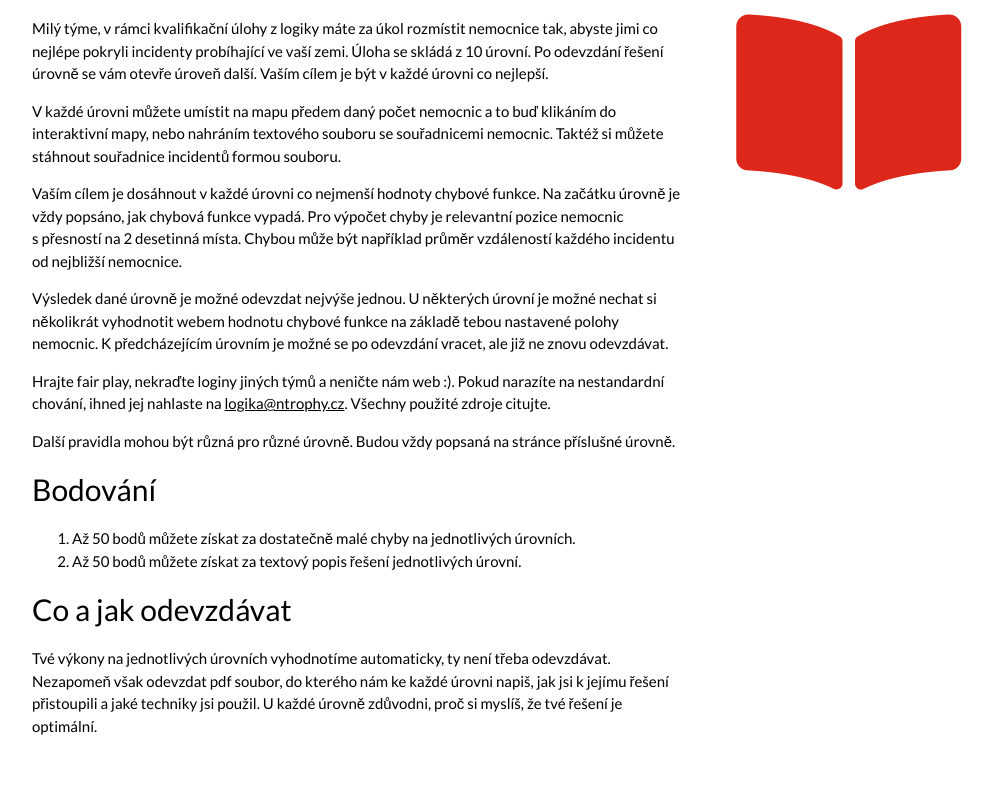
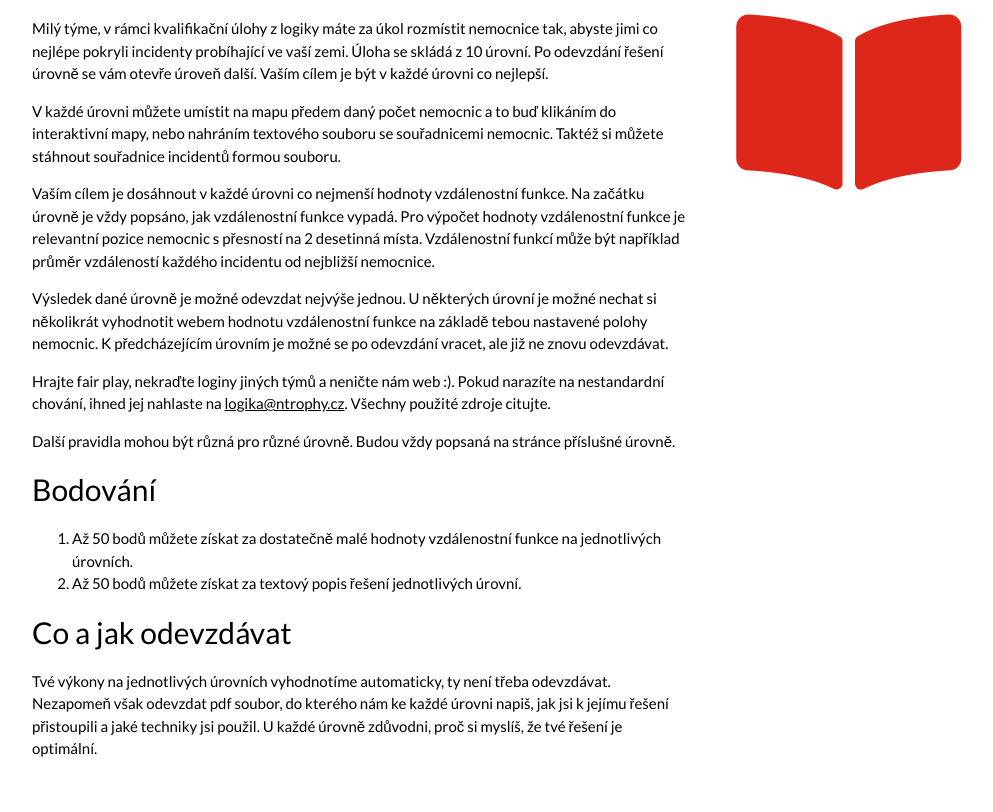
Before and after one commit to N-trophy/ntrophy-2019-logic, a Django app: page / in a window 1280 px wide. Shown: the part 1101-1913 px from the top of the page, without its empty margins (118-1111 px from the left). Run offline with Django 3.2, Linux system fonts and the light colour scheme; the visitor is signed in with stand-in values (Sample User, id 1); data that the repository does not hold is empty.

Commit message:
Changed chyba to hodnota vzd. f.

```diff
--- a/api_server/api_server/views.py
+++ b/api_server/api_server/views.py
@@ -27,7 +27,7 @@ def level_class(next_level, level_id):
 
 def level_status(next_level, level, submission=None):
     if next_level > level.id and submission is not None:
-        return "Chyba: %.2f" % (submission.score)
+        return "Hodnota vzd. f.: %.2f" % (submission.score)
     elif next_level == level.id:
         return "Otevřeno"
     else:
--- a/api_server/static/src/core.js
+++ b/api_server/static/src/core.js
@@ -99,7 +99,7 @@ function try_eval() {
         info_elem.innerHTML += " (zadali jste " + station_counter + " nemocnic).";
         return;
     }
-    info_elem.innerHTML = "Hodnota chybové funkce: ...";
+    info_elem.innerHTML = "Hodnota vzdálenostní funkce: ...";
     eval();
 }
 
@@ -117,7 +117,7 @@ function try_submit() {
         info_elem.innerHTML += " (zadali jste " + station_counter + " nemocnic).";
         return;
     }
-    info_elem.innerHTML = "Odevzdali jste řešení.<br>Hodnota chybové funkce: ...";
+    info_elem.innerHTML = "Odevzdali jste řešení.<br>Hodnota vzdálenostní funkce: ...";
     submit();
 }
 
@@ -144,7 +144,7 @@ function after_eval(res) {
 
     score_elem = document.getElementById('score');
     score_elem.innerText = score;
-    document.getElementById('eval-info').innerHTML = "Hodnota chybové funkce: " + score;
+    document.getElementById('eval-info').innerHTML = "Hodnota vzdálenostní funkce: " + score;
 }
 
 function after_submit(res) {
@@ -152,7 +152,7 @@ function after_submit(res) {
 
     score_elem = document.getElementById('score');
     score_elem.innerText = score;
-    document.getElementById('submit-info').innerHTML = "Odevzdali jste řešení.<br>Hodnota chybové funkce: " + score;
+    document.getElementById('submit-info').innerHTML = "Odevzdali jste řešení.<br>Hodnota vzdálenostní funkce: " + score;
     document.getElementById('submit-menu').style = "display: none!important;";
     document.getElementById('submit-menu-small').style = "display: none!important;";
     document.getElementById('next-level-menu').style = "display: block;";
--- a/api_server/templates/index.html
+++ b/api_server/templates/index.html
@@ -97,14 +97,14 @@ body,h1,h2,h3,h4,h5,h6 {font-family: "Lato", sans-serif}
         souřadnicemi nemocnic. Taktéž si můžete stáhnout souřadnice incidentů
         formou souboru.</p>
 
-        <p>Vaším cílem je dosáhnout v každé úrovni co nejmenší hodnoty chybové
-        funkce. Na začátku úrovně je vždy popsáno, jak chybová funkce vypadá.
-        Pro výpočet chyby je relevantní pozice nemocnic s přesností na
-        2 desetinná místa. Chybou může být například průměr vzdáleností každého
-        incidentu od nejbližší nemocnice.</p>
+        <p>Vaším cílem je dosáhnout v každé úrovni co nejmenší hodnoty vzdálenostní
+        funkce. Na začátku úrovně je vždy popsáno, jak vzdálenostní funkce vypadá.
+        Pro výpočet hodnoty vzdálenostní funkce je relevantní pozice nemocnic
+        s přesností na 2 desetinná místa. Vzdálenostní funkcí může být například
+        průměr vzdáleností každého incidentu od nejbližší nemocnice.</p>
 
         <p>Výsledek dané úrovně je možné odevzdat nejvýše jednou. U některých
-        úrovní je možné nechat si několikrát vyhodnotit webem hodnotu chybové
+        úrovní je možné nechat si několikrát vyhodnotit webem hodnotu vzdálenostní
         funkce na základě tebou nastavené polohy nemocnic. K předcházejícím
         úrovním je možné se po odevzdání vracet, ale již ne znovu odevzdávat.</p>
 
@@ -118,8 +118,8 @@ body,h1,h2,h3,h4,h5,h6 {font-family: "Lato", sans-serif}
 
         <h2>Bodování</h2>
         <ol>
-         <li>Až 50 bodů můžete získat za dostatečně malé chyby na jednotlivých
-             úrovních.</li>
+         <li>Až 50 bodů můžete získat za dostatečně malé hodnoty vzdálenostní funkce
+             na jednotlivých úrovních.</li>
          <li>Až 50 bodů můžete získat za textový popis řešení jednotlivých
              úrovní.</li>
         </ol>
--- a/api_server/templates/level.html
+++ b/api_server/templates/level.html
@@ -126,7 +126,7 @@
 
     <button id="modal-button" onclick="document.getElementById('modal').style.display='block'" class="w3-button"><i
             class="fas fa-question-circle w3-text-green"></i></button>
-    <div id="score-panel" class="w3-panel">Chyba: <a id="score">-</a></div>
+    <div id="score-panel" class="w3-panel">Hodnota vzd. f.: <a id="score">-</a></div>
 
     <!-- The Modal -->
     <div id="modal" class="w3-modal" style="display: block;">
```
